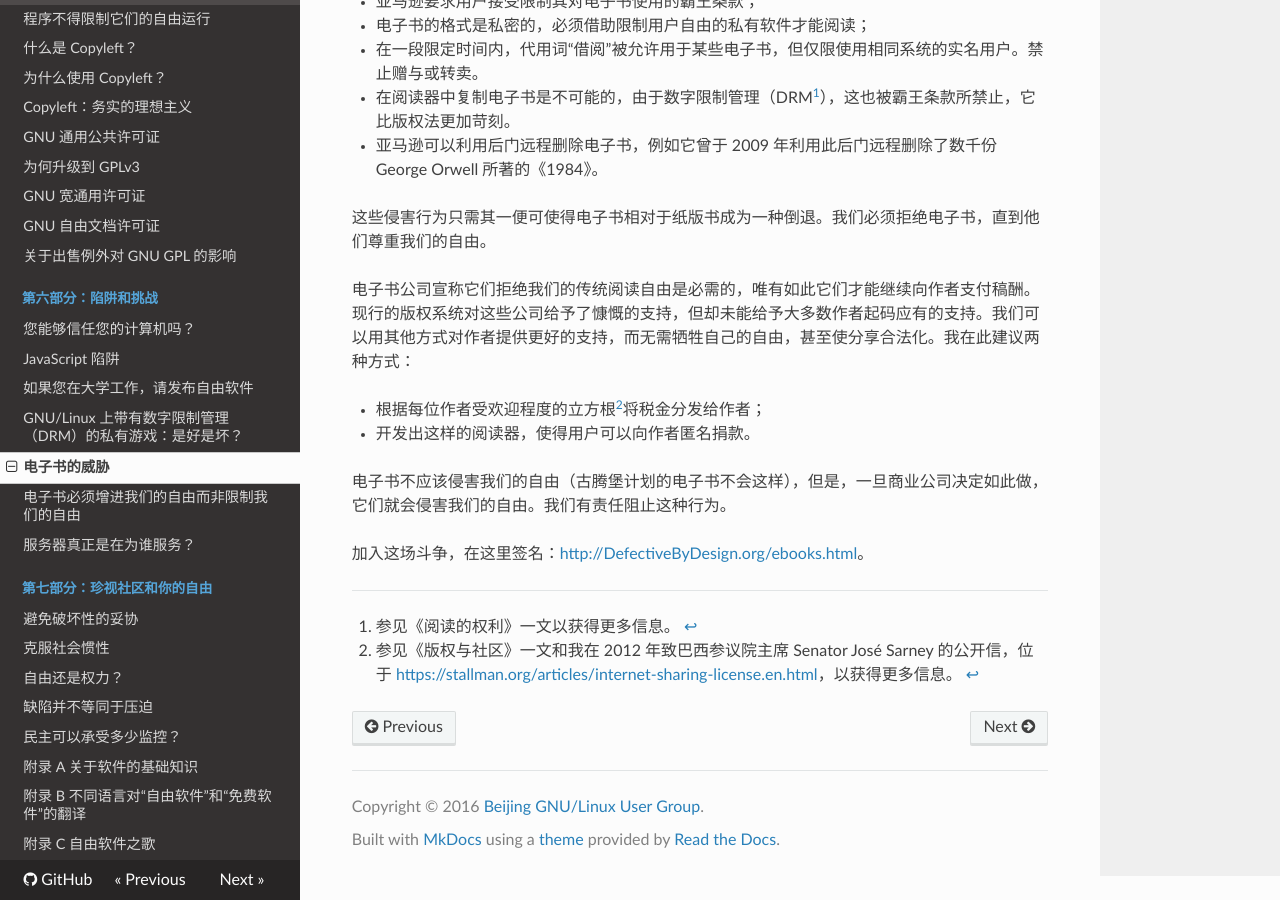
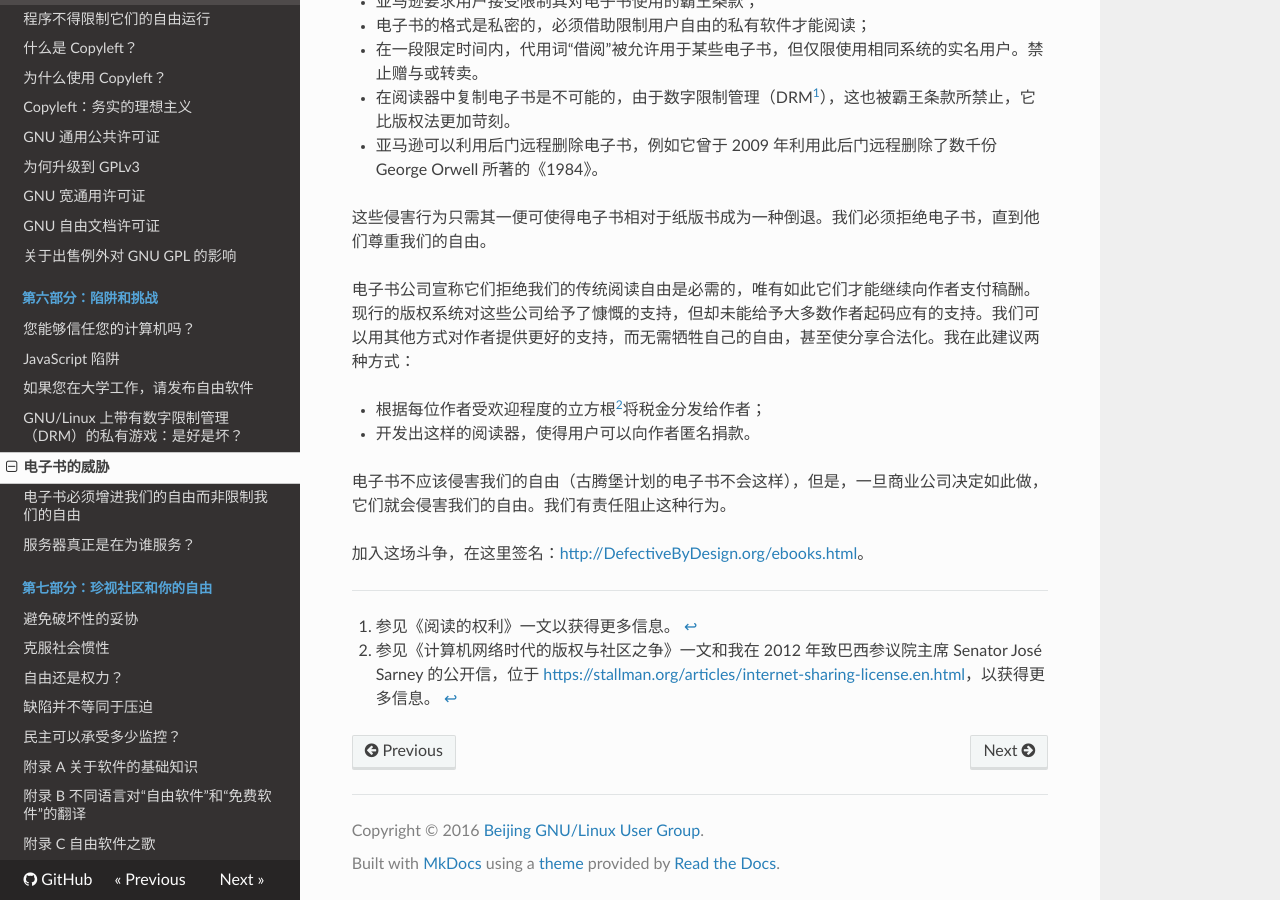
Before and after one commit to beijinglug/fsfs-zh, an MkDocs documentation site: the page built from docs/the-danger-of-ebooks.md, in a window 1280 px wide and 900 px high, scrolled down 677 px. Built offline with MkDocs 1.6.1, drawn with Linux system fonts in a browser that asks for light colours; nearby versions of some CDN libraries; old or Windows-style settings are respelled for this version of MkDocs.

Commit message:
detail proofread chapter 6

```diff
--- a/docs/the-danger-of-ebooks.md
+++ b/docs/the-danger-of-ebooks.md
@@ -53,4 +53,4 @@
 
 [^ebook1]: 参见《阅读的权利》一文以获得更多信息。
 
-[^ebook2]: 参见《版权与社区》一文和我在 2012 年致巴西参议院主席 Senator José Sarney 的公开信，位于 <https://stallman.org/articles/internet-sharing-license.en.html>，以获得更多信息。
+[^ebook2]: 参见《计算机网络时代的版权与社区之争》一文和我在 2012 年致巴西参议院主席 Senator José Sarney 的公开信，位于 <https://stallman.org/articles/internet-sharing-license.en.html>，以获得更多信息。
```
Also changed, not shown: docs/ebooks-must-increase-freedom.md (+4 -2 lines).
